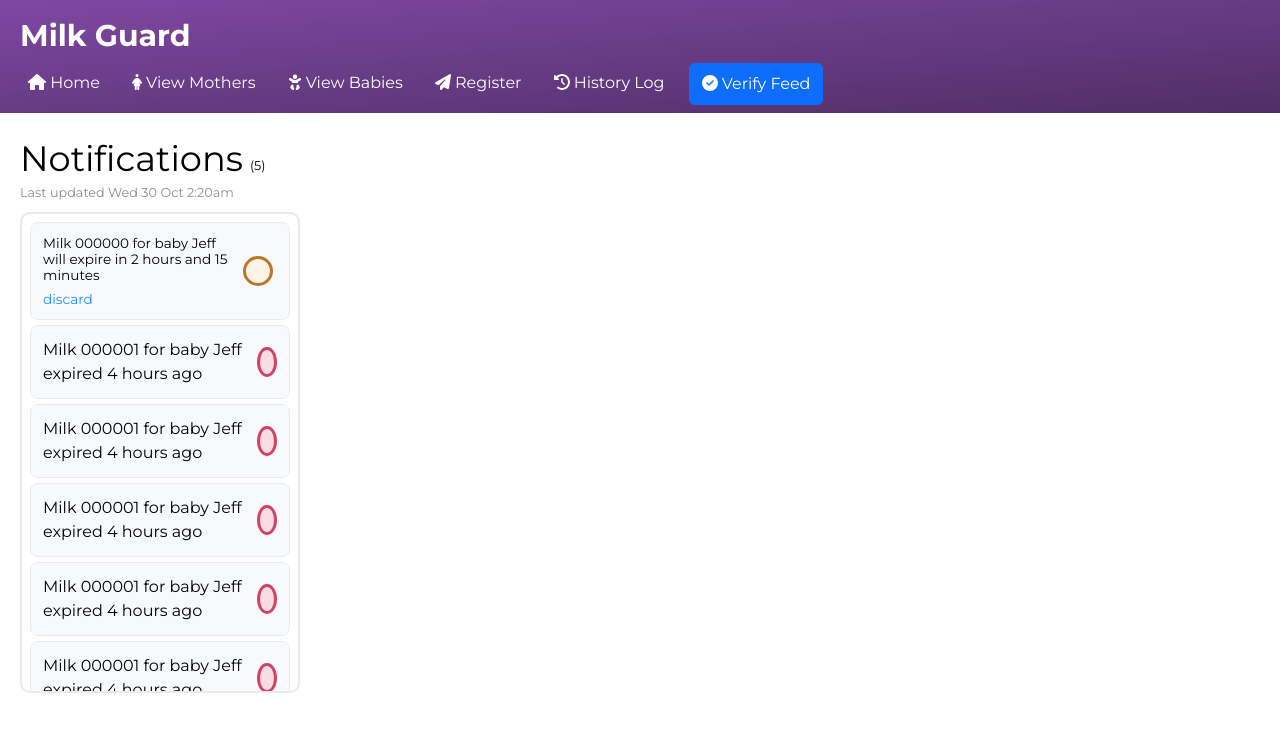
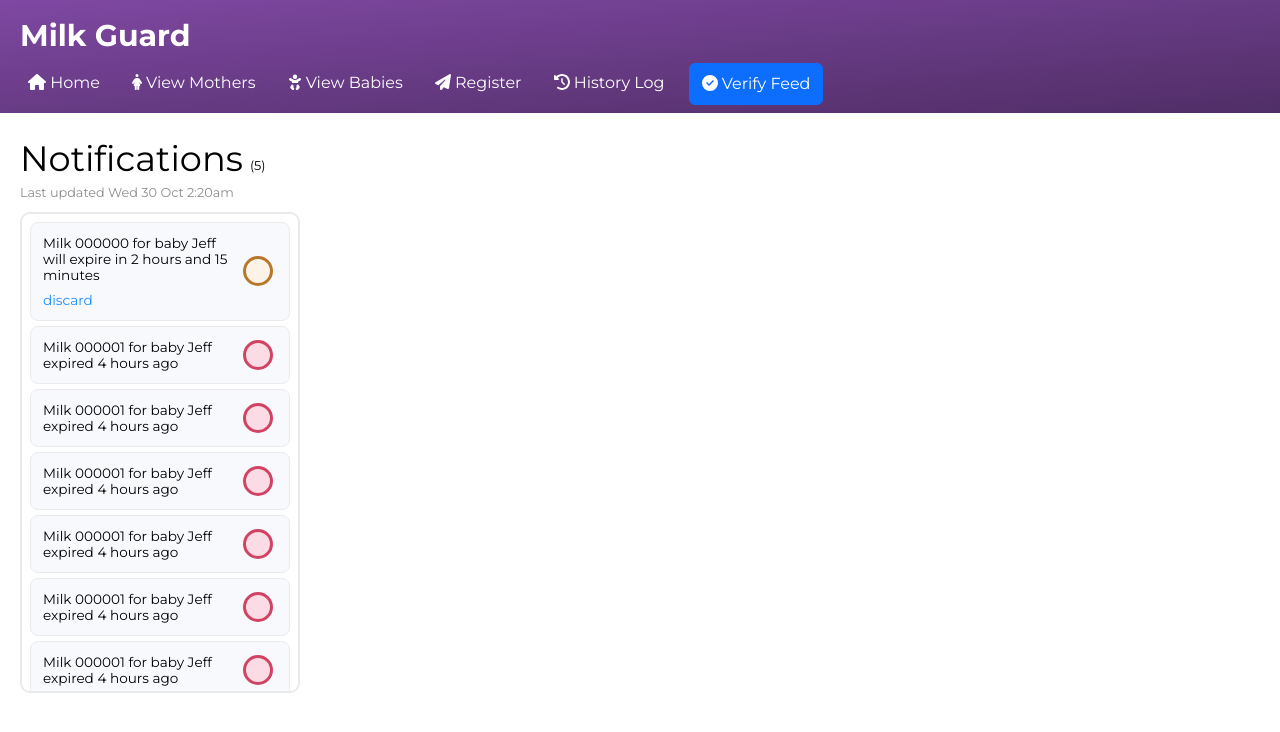
Before and after one commit to meeistom/capstone-project-2024-t3-3900h15bcatdevs, a React (Create React App) app in the folder frontend/: page / in a window 1280 px wide. Shown: the top 732 px of the page. Built offline with nearby package versions, Linux system fonts and the light colour scheme.

Commit message:
Fixed typos in add milk, further work on notifications and delete confirmation popup

```diff
--- a/frontend/src/Components/AddMilkForm.jsx
+++ b/frontend/src/Components/AddMilkForm.jsx
@@ -60,7 +60,7 @@ function AddMilkForm({
               </div>
               <div className="col">
                 <Form.Label htmlFor="express-date" className="form-label">
-                  Expressed Date*
+                  Express Date*
                 </Form.Label>
                 <input
                   value={expressDate}
--- a/frontend/src/Components/AddMilkModal.jsx
+++ b/frontend/src/Components/AddMilkModal.jsx
@@ -114,7 +114,7 @@ function AddMilkModal({ addMilk, closeModal, version }) {
 
   const handleCheckInput = () => {
     if (!expiryDate || !expressDate) {
-      alert("Please fill in all relevant infomation");
+      alert("Please fill in all relevant information");
     } else {
       setModalVersion("addMilk3");
     }
@@ -161,7 +161,7 @@ function AddMilkModal({ addMilk, closeModal, version }) {
         setFooter("Waiting for scan...");
         break;
       case "addMilk2":
-        setTitle("Confirm Infomation");
+        setTitle("Confirm Information");
         setBody(
           <>
             <AddMilkForm
--- a/frontend/src/Components/DeleteConfirmation.jsx
+++ b/frontend/src/Components/DeleteConfirmation.jsx
@@ -2,6 +2,13 @@ import React, { useState, useEffect } from 'react';
 
 export {DeleteConfirmation}
 
-function DeleteConfirmation(barcode, collection) {
+function DeleteConfirmation({ barcode, openConfirmation }) {
 
+  return (
+    <>
+    <div className="deleteConfirmationContainer">
+      <h>Delete Confirmation</h>
+    </div>
+    </>
+  )
 }
--- a/frontend/src/Components/Notifications.jsx
+++ b/frontend/src/Components/Notifications.jsx
@@ -1,30 +1,26 @@
 import React, { useState, useEffect } from 'react';
+import { DeleteConfirmation } from './DeleteConfirmation';
 
 export {Notifications};
 
 function Notifications({ data, setOpenModal }) {
 
-    const [openEntryModal, setOpenEntryModal] = useState(false);
-    const [openDeleteConfirmation, setOpenDeleteConfirmation] = useState(false);
+  const [openConfirmationPopup, setOpenConfirmationPopup] = useState(false);
+  const [confirmationInfo, setConfirmationInfo] = useState(null);
 
-    const openModal = (entry) => {
-        setInfo(entry);
-        setOpenEntryModal(true);
-        console.log(entry);
-    }
+  const handleOpenConfirmation = (milkID) => {
+    // setOpenConfirmationPopup(true);
+  };
 
-    const closeModal = () => {
-    setInfo(null);
-    setOpenEntryModal(false);
-    }
-
-    const openConfirmation = (milkID) => {
-
-    }
+  const handleCloseConfirmation = () => {
+    setConfirmationInfo(null);
+    setOpenConfirmationPopup(false);
+  };
 
 
     return (
       <div className="notifications-outer-container">
+        {/* <DeleteConfirmation barcode={1234} closeConfirmation={handleCloseConfirmation} /> */}
       <div className="title-box">
         Notifications
         <div className="subtitle-1">
@@ -40,60 +36,48 @@ function Notifications({ data, setOpenModal }) {
           <div className="content">
               Milk 000000 for baby Jeff will expire in 2 hours and 15 minutes
               <br></br>
-                <p className="discard-btn" onclick={openConfirmation()}>discard</p>
+              <p className="discard-btn" onClick={handleOpenConfirmation(2)}>discard</p>
           </div>
           <div className="near-expiry-status"></div>
           </div>
           <div className="notification">
-            <div className="text">
+          <div className="content">
               Milk 000001 for baby Jeff expired 4 hours ago
           </div>
           <div className="expired-status"></div>
           </div>
           <div className="notification">
-            <div className="text">
+          <div className="content">
               Milk 000001 for baby Jeff expired 4 hours ago
           </div>
           <div className="expired-status"></div>
           </div>
           <div className="notification">
-            <div className="text">
+          <div className="content">
               Milk 000001 for baby Jeff expired 4 hours ago
           </div>
           <div className="expired-status"></div>
           </div>
           <div className="notification">
-            <div className="text">
+          <div className="content">
               Milk 000001 for baby Jeff expired 4 hours ago
           </div>
           <div className="expired-status"></div>
           </div>
           <div className="notification">
-            <div className="text">
+          <div className="content">
               Milk 000001 for baby Jeff expired 4 hours ago
           </div>
           <div className="expired-status"></div>
           </div>
           <div className="notification">
-            <div className="text">
+          <div className="content">
               Milk 000001 for baby Jeff expired 4 hours ago
           </div>
           <div className="expired-status"></div>
           </div>
           <div className="notification">
-            <div className="text">
-                Milk 000001 for baby Jeff expired 4 hours ago
-            </div>
-            <div className="expired-status"></div>
-            </div>
-            <div className="notification">
-            <div className="text">
-                Milk 000001 for baby Jeff expired 4 hours ago
-            </div>
-            <div className="expired-status"></div>
-            </div>
-            <div className="notification">
-            <div className="text">
+          <div className="content">
               Milk 000001 for baby Jeff expired 4 hours ago
           </div>
           <div className="expired-status"></div>
@@ -101,6 +85,4 @@ function Notifications({ data, setOpenModal }) {
       </div>
     </div>
   )
-
-
 }
--- a/frontend/src/Pages/Home.jsx
+++ b/frontend/src/Pages/Home.jsx
@@ -14,18 +14,16 @@ function Home() {
   const [data, setData] = useState(null);
   const [loading, setLoading] = useState(true);
   const [error, setError] = useState(null);
+  const [notifications, setNotifications] = useState(null);
   const URL = "http://127.0.0.1:5001";
 
   const getNotifications = async () => {
-    const url = 'http://localhost:5001/notifications'
     try {
-      const response = await axios.get(url);
-      const list = new Array(response.data)
+      const response = await axios.get(`${URL}/notifications`);
+      setNotifications(response.data);
       console.log(response)
-      return response
     } catch (error) {
       console.log(error)
-      return error
     }
   }
 
--- a/frontend/src/index.css
+++ b/frontend/src/index.css
@@ -400,7 +400,7 @@ input::-webkit-inner-spin-button {
 .notification .discard-btn {
   color: #1E8FFF;
   display: inline-block;
-  margin-top: 8px;
+  margin-top: 8.5px;
   margin-bottom: 0;
 }
 
@@ -504,3 +504,15 @@ thead tr {
 }
 
 /* Delete Confirmation Popup */
+.delete-confirmation-container {
+  min-height: 140px;
+  width: 280px;
+  display: flex;
+  flex-direction: row;
+  flex-wrap: wrap;
+  box-shadow: rgba(100, 100, 111, 0.2) 0px 7px 29px 0px;
+}
+
+.delete-confirmation .title {
+  font-size: 20px;
+}
```
Lines whose indentation alone changed are shown as unchanged.
